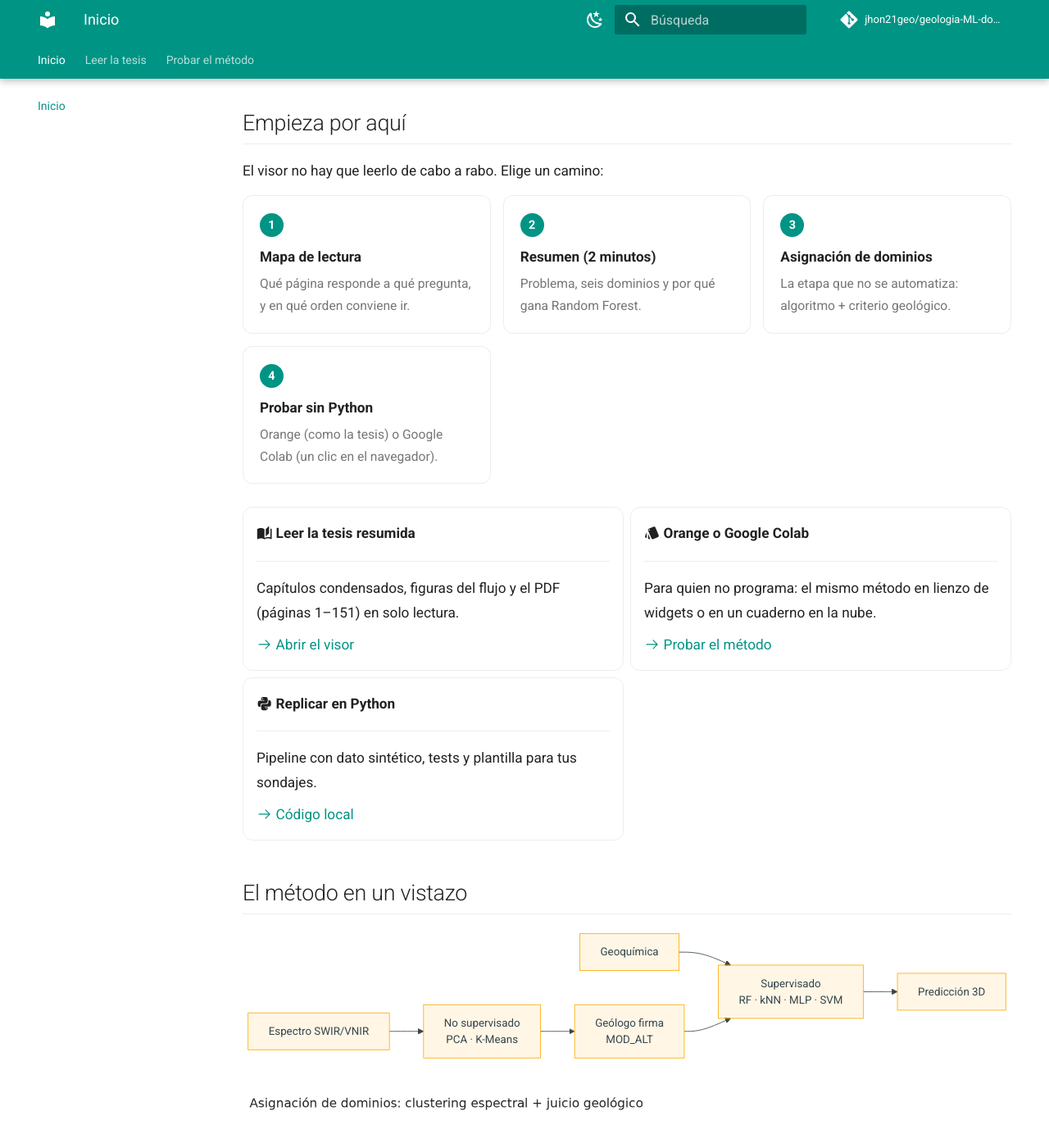
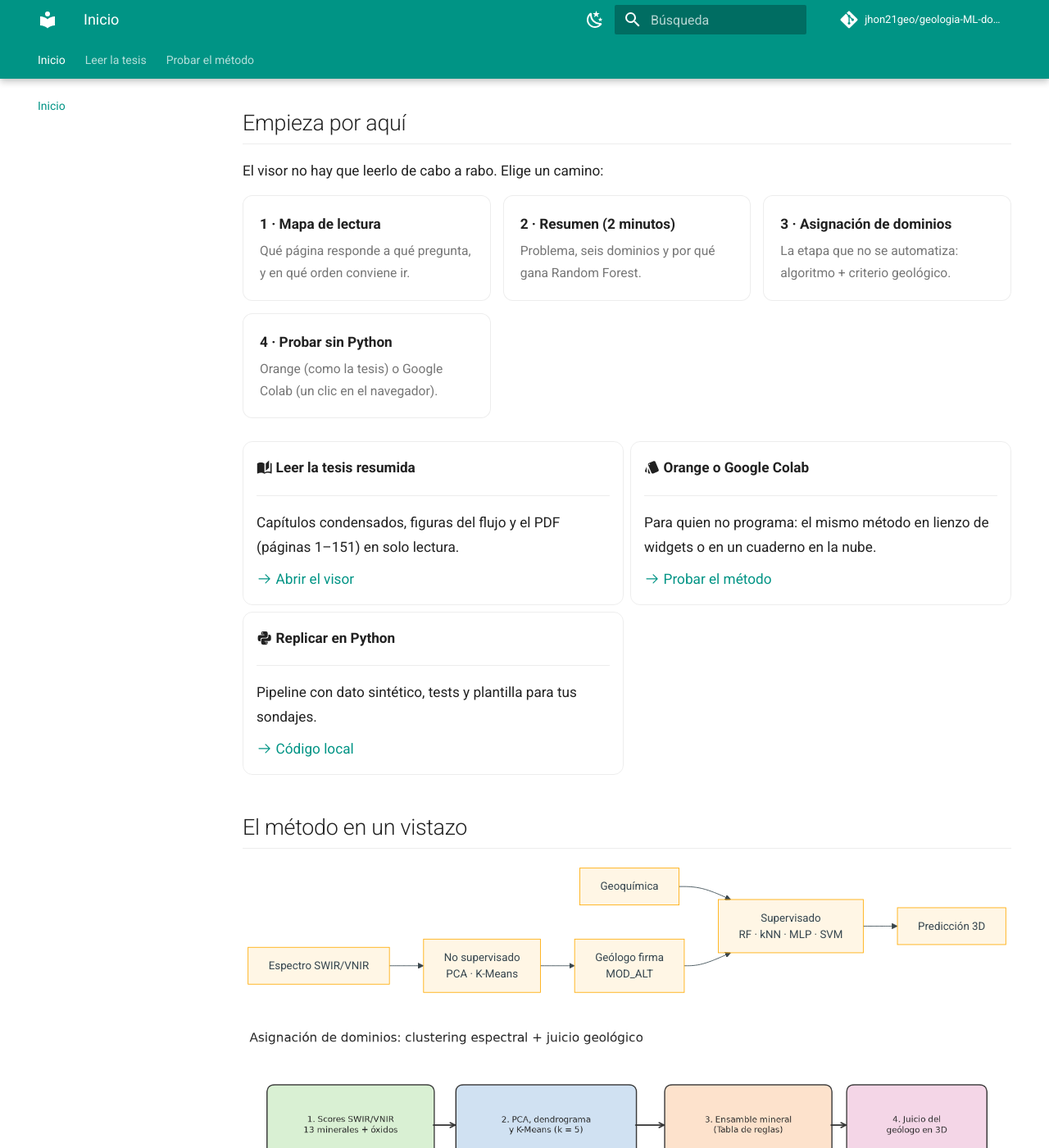
Before and after one commit to jhon21geo/geologia-ML-dominios-alteracion, an MkDocs documentation site: the page built from docs/index.md, in a window 1280 px wide and 1400 px high, scrolled down 541 px. Shown: the whole window at 82% size. Built offline with MkDocs 1.6.1 and Material for MkDocs 9.7.7, drawn with Linux system fonts in a browser that asks for light colours; comment, search, counter and statistics services are not loaded.

```diff
--- a/docs/index.md
+++ b/docs/index.md
@@ -44,27 +44,20 @@ detalle de la unidad de calibración).
 
 El visor no hay que leerlo de cabo a rabo. Elige un camino:
 
-<div class="ruta">
-<a href="guia/">
-  <div class="n">1</div>
-  <strong>Mapa de lectura</strong>
-  <span>Qué página responde a qué pregunta, y en qué orden conviene ir.</span>
-</a>
-<a href="00-resumen/">
-  <div class="n">2</div>
-  <strong>Resumen (2 minutos)</strong>
-  <span>Problema, seis dominios y por qué gana Random Forest.</span>
-</a>
-<a href="03-asignacion-dominios/">
-  <div class="n">3</div>
-  <strong>Asignación de dominios</strong>
-  <span>La etapa que no se automatiza: algoritmo + criterio geológico.</span>
-</a>
-<a href="09-orange-colab/">
-  <div class="n">4</div>
-  <strong>Probar sin Python</strong>
-  <span>Orange (como la tesis) o Google Colab (un clic en el navegador).</span>
-</a>
+<div class="ruta" markdown>
+
+[**1 · Mapa de lectura**
+<span>Qué página responde a qué pregunta, y en qué orden conviene ir.</span>](guia.md)
+
+[**2 · Resumen (2 minutos)**
+<span>Problema, seis dominios y por qué gana Random Forest.</span>](00-resumen.md)
+
+[**3 · Asignación de dominios**
+<span>La etapa que no se automatiza: algoritmo + criterio geológico.</span>](03-asignacion-dominios.md)
+
+[**4 · Probar sin Python**
+<span>Orange (como la tesis) o Google Colab (un clic en el navegador).</span>](09-orange-colab.md)
+
 </div>
 
 <div class="grid cards" markdown>
--- a/docs/stylesheets/extra.css
+++ b/docs/stylesheets/extra.css
@@ -107,6 +107,10 @@
   margin: 0.6rem 0 1.4rem;
 }
 
+.ruta p {
+  margin: 0;
+}
+
 .ruta a {
   display: block;
   padding: 0.95rem 1rem 0.9rem;
```
Also changed, not shown: README.md (+3 -2 lines), docs/07-contribuciones.md (+1 -0 lines), docs/09-orange-colab.md (+5 -5 lines), orange/README.md (+3 -1 lines).
